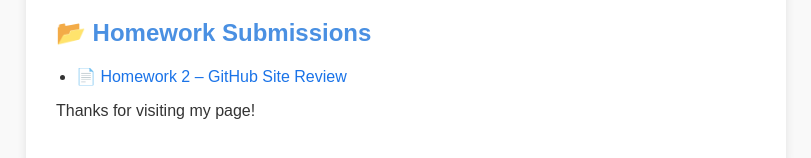
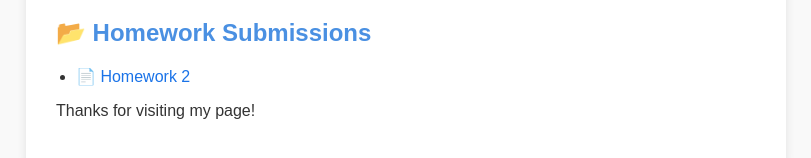
Before and after one commit to lifeISJokeORNot/newTOweb.github.io, a plain HTML site: page index.html in a window 1280 px wide. Shown: the part 704-862 px from the top of the page, without its empty margins (234-1045 px from the left). Drawn offline with Linux system fonts and the light colour scheme.

Commit message:
Update index.html

```diff
--- a/index.html
+++ b/index.html
@@ -38,7 +38,7 @@
 
     <h2>📂 Homework Submissions</h2>
     <ul>
-      <li><a href="homework2.pdf" target="_blank">📄 Homework 2 – GitHub Site Review</a></li>
+      <li><a href="homework2.pdf" target="_blank">📄 Homework 2 </a></li>
     </ul>
 
     <p>Thanks for visiting my page!</p>
```
